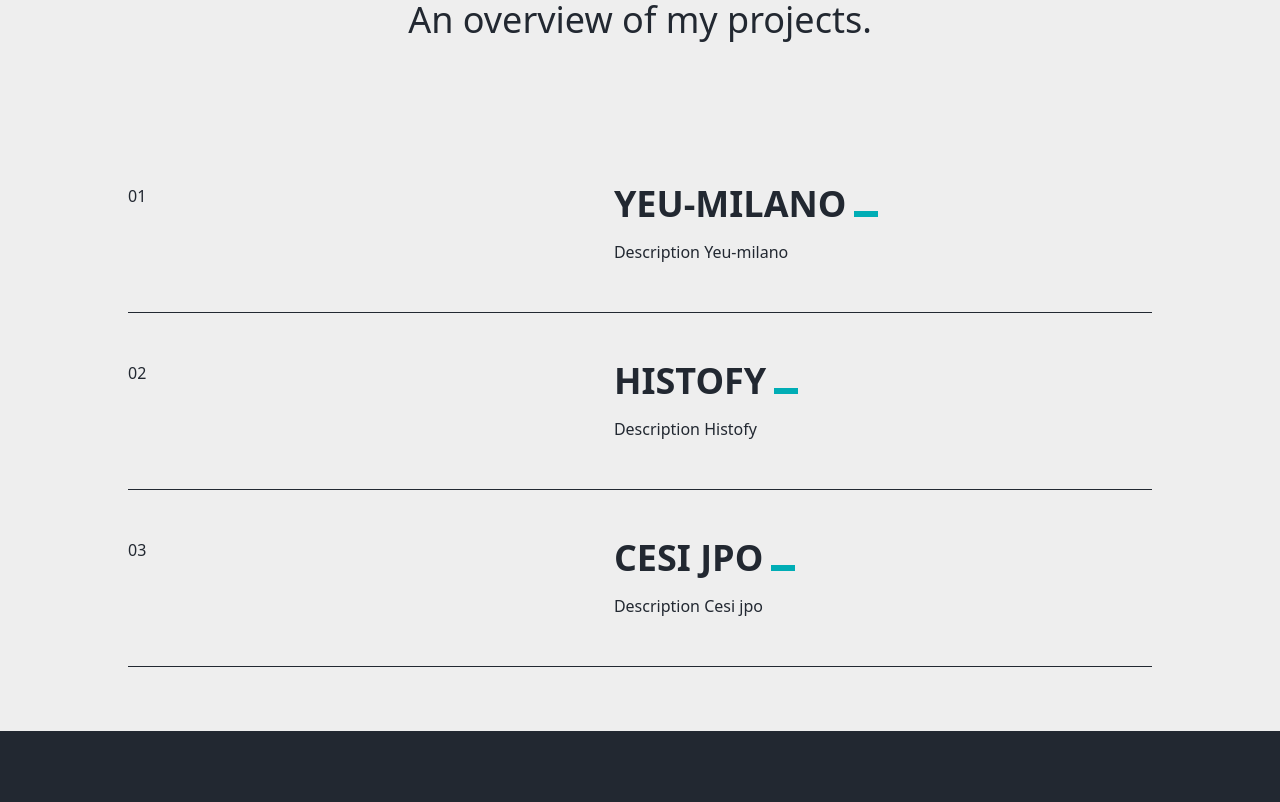
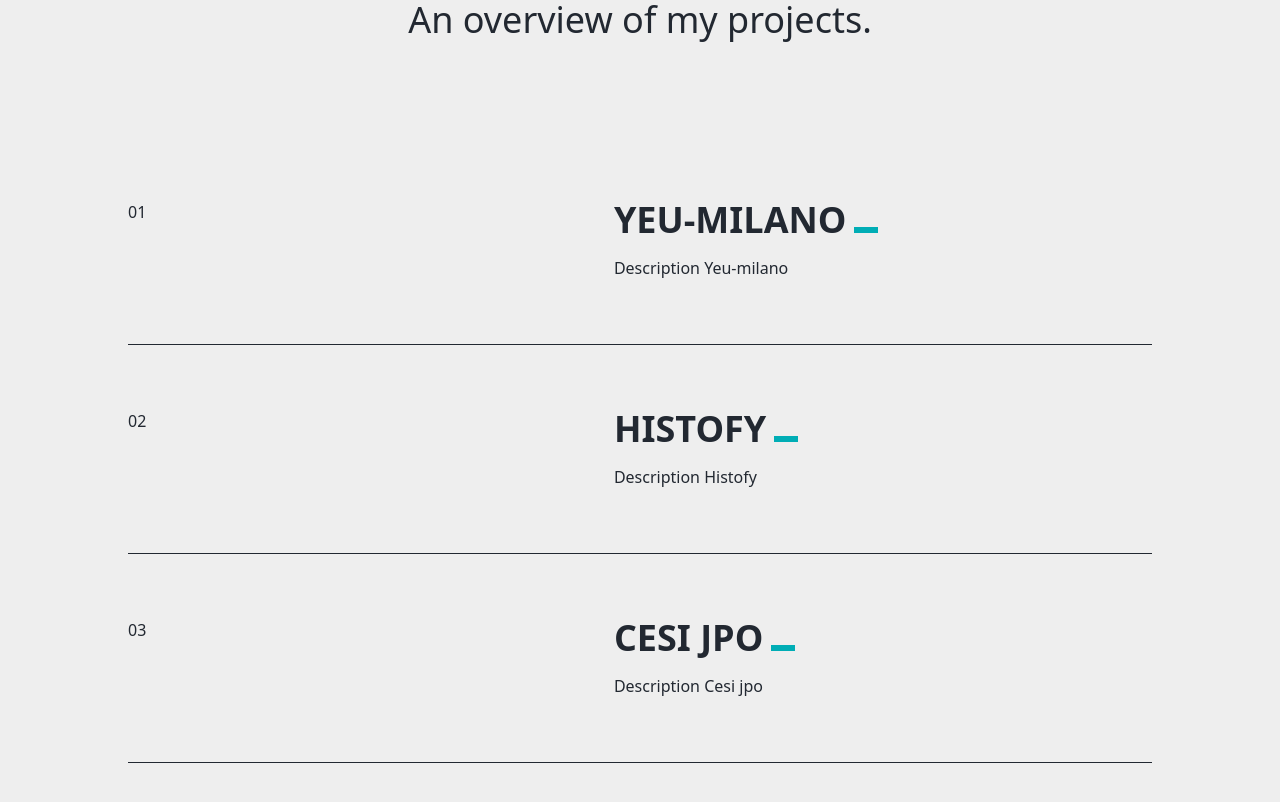
Before and after one commit to antoinefavereau/portfolio, a Next.js app: page /en in a window 1280 px wide. Shown: the part 3800-4602 px from the top of the page. Before the commit the page ends 4531 px from the top, so only its background shows below. Built offline with nearby package versions, Linux system fonts and the light colour scheme.

Commit message:
fix: adjust padding in projects component for better spacing

```diff
--- a/components/projects.tsx
+++ b/components/projects.tsx
@@ -22,7 +22,7 @@ export default function Projects({ texts, projects }: ProjectsProps) {
         {projects.map((item, index) => (
           <div
             key={index}
-            className="group w-full grid grid-cols-[auto_3fr_4fr] gap-8 border-b-1 border-foreground py-12"
+            className="group w-full grid grid-cols-[auto_3fr_4fr] gap-8 border-b-1 border-foreground py-16"
           >
             <span>{String(index + 1).padStart(2, "0")}</span>
             <div className="relative">
```
